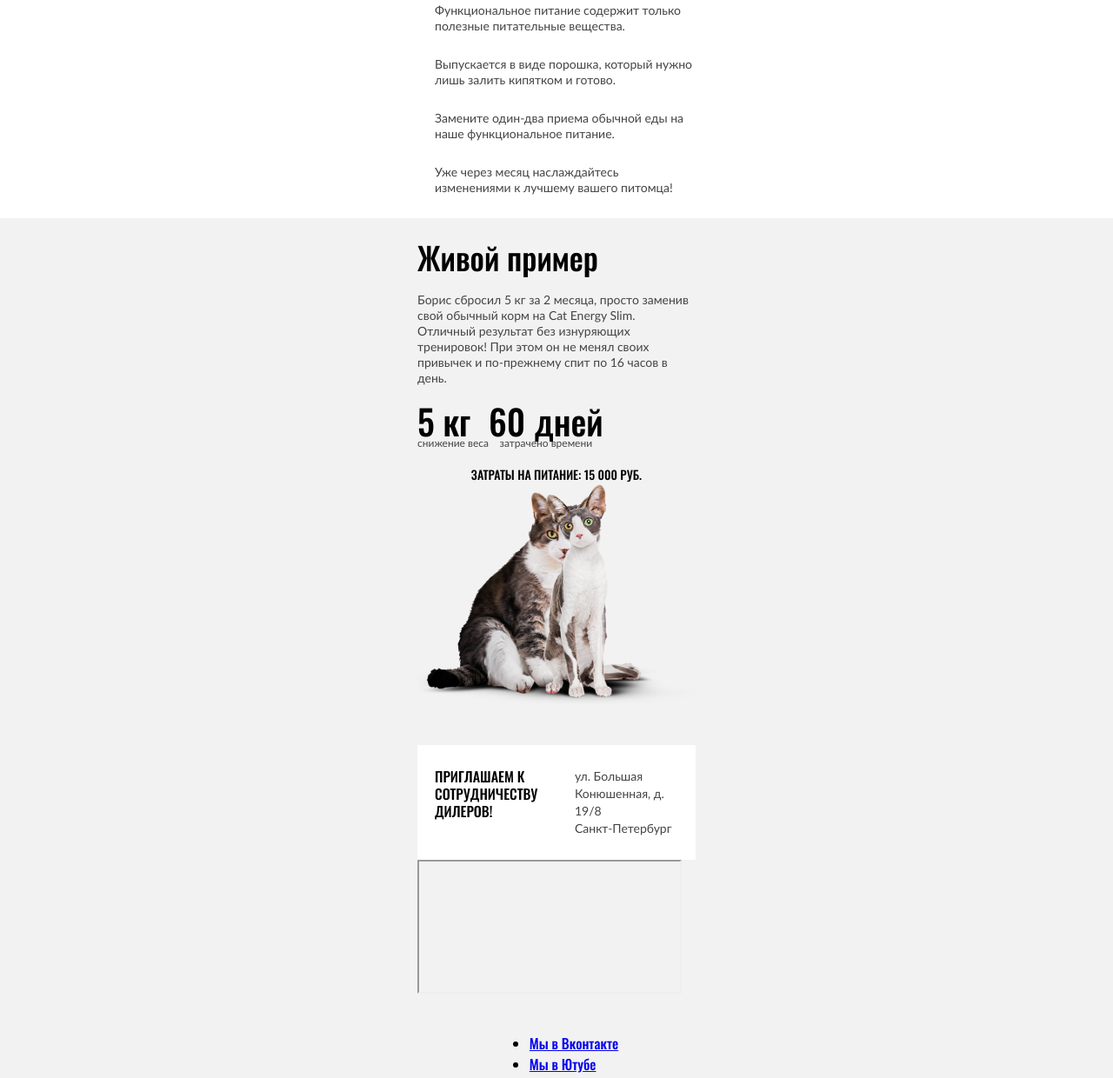
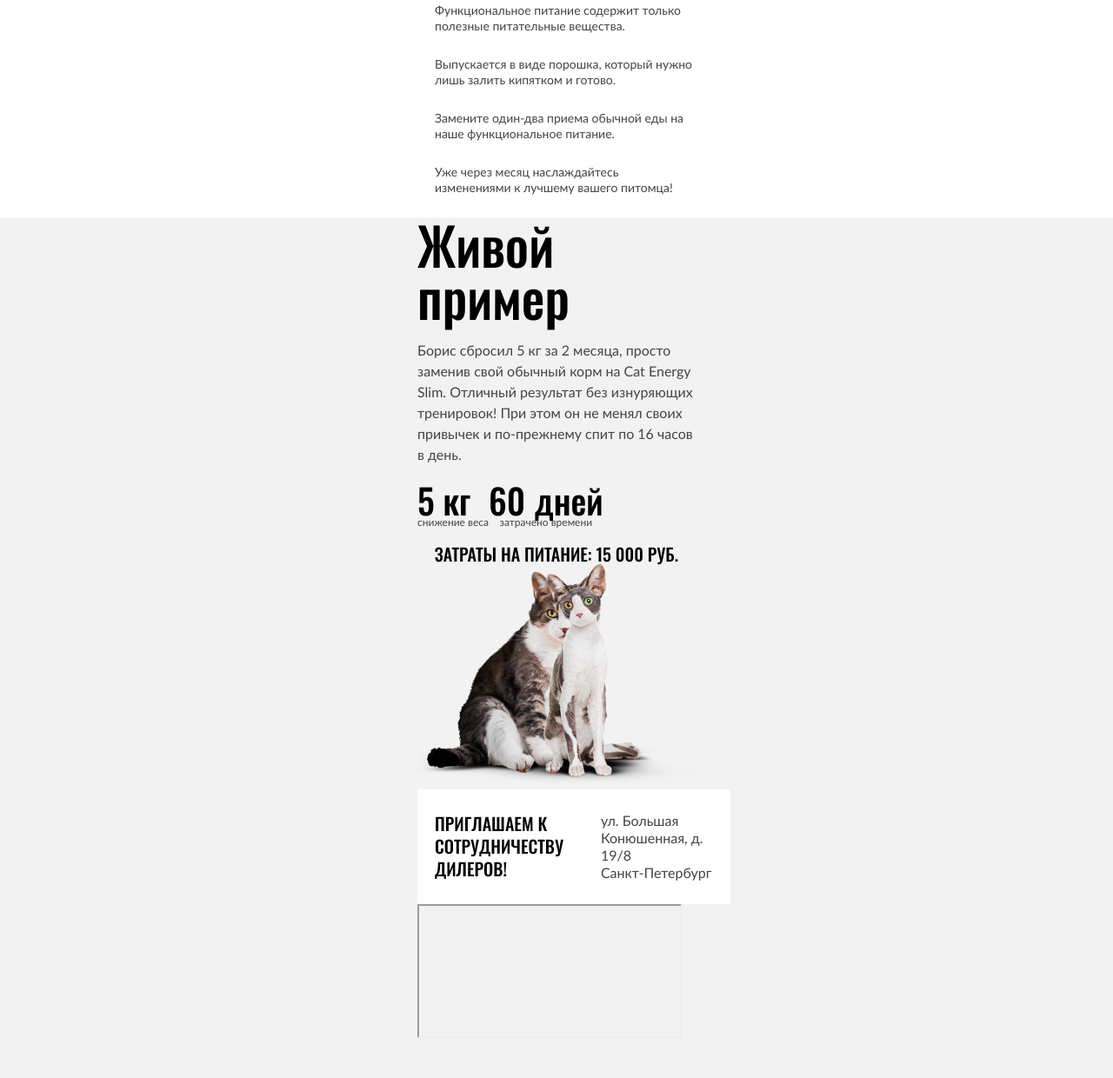
Before and after one commit to htmlacademy-adaptive/2064221-cat-energy-27, a website: page source/index.html in a window 1280 px wide. Shown: the part 1534-2774 px from the top of the page at 87% size. Drawn offline with nearby package versions, Linux system fonts and the light colour scheme; files that its build step writes are made by us from their sources.

Commit message:
адаптивные сетки для index

```diff
--- a/source/sass/blocks/achievements.scss
+++ b/source/sass/blocks/achievements.scss
@@ -1,6 +1,5 @@
 .achievements {
   background-color: $lightgrey;
-  padding: 25px 20px 40px 20px;
 }
 
 .achievements__title {
@@ -8,6 +7,11 @@
   line-height: 40px;
   margin: 0;
   margin-bottom: 20px;
+
+  @media (min-width: $tablet-width) {
+    font-size: 60px;
+    line-height: 60px;
+  }
 }
 
 .achievements__description {
@@ -17,6 +21,11 @@
   color: $darkgrey;
   margin: 0;
   margin-bottom: 20px;
+
+  @media (min-width: $tablet-width) {
+    font-size: 16px;
+    line-height: 24px;
+  }
 }
 
 .achievements__total {
@@ -26,4 +35,9 @@
   line-height: 20px;
   text-transform: uppercase;
   text-align: center;
+
+  @media (min-width: $tablet-width) {
+    font-size: 20px;
+    line-height: 20px;
+  }
 }
--- a/source/sass/blocks/contacts.scss
+++ b/source/sass/blocks/contacts.scss
@@ -1,9 +1,11 @@
 .contacts {
   display: flex;
+  justify-content: space-between;
   padding: 26px 20px;
 
   &--background {
     background-color: $white;
+    width: 100%;
   }
 }
 
@@ -11,6 +13,11 @@
   font-size: 16px;
   line-height: 20px;
   text-transform: uppercase;
+
+  @media (min-width: $tablet-width) {
+    font-size: 20px;
+    line-height: 26px;
+  }
 }
 
 .contacts__text {
@@ -20,4 +27,9 @@
   color: $darkgrey;
   padding: 0;
   margin: 0;
+
+  @media (min-width: $tablet-width) {
+    font-size: 16px;
+    line-height: 20px;
+  }
 }
--- a/source/sass/globals.scss
+++ b/source/sass/globals.scss
@@ -2,6 +2,10 @@
 $darkgrey: #444444;
 $lightgrey: #f2f2f2;
 $green: #68b738;
+
+$tablet-width: 768px;
+$desktop-width: 1200px;
+$mobile-width-only: 767px;
 
 .visually-hidden {
   position: absolute;
```
